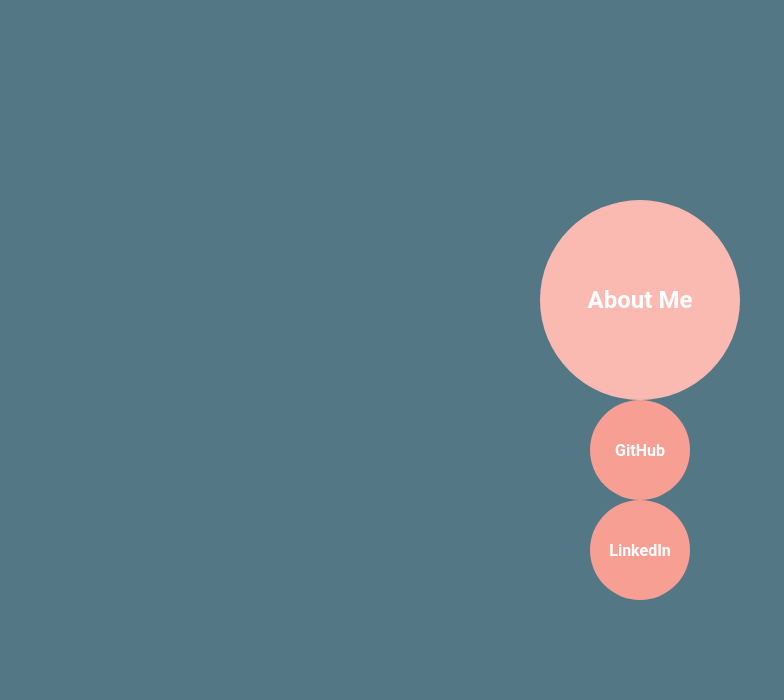
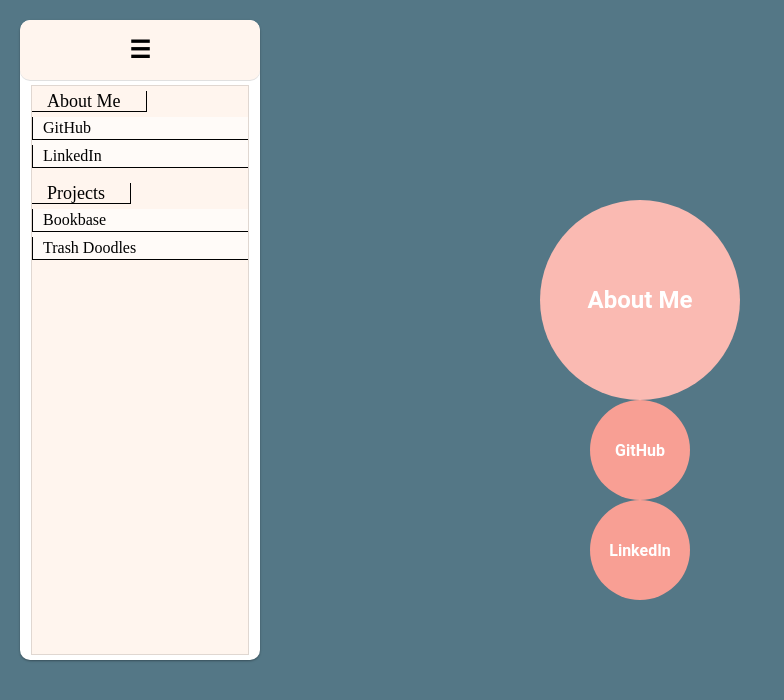
Before and after one commit to scottmcdonald1/angular-portfolio, an Angular app: page / in a window 1280 px wide. Shown: the top 700 px of the page, without its empty margins (0-784 px from the left). Built offline with nearby package versions, Linux system fonts and the light colour scheme.

Commit message:
set up side nav to display data passed in from folders.ts

```diff
--- a/src/app/app.component.html
+++ b/src/app/app.component.html
@@ -1,4 +1,5 @@
 <div id="page-container">
+  <app-side-nav [folders]="folders"></app-side-nav>
   <div id="side-scroll-container" class="container x mandatory-scroll-snapping" dir="ltr">
     <div class="slide" *ngFor="let folder of folders">
       <app-circle-folder [folder]="folder"></app-circle-folder>
--- a/src/app/app.module.ts
+++ b/src/app/app.module.ts
@@ -3,11 +3,13 @@ import { NgModule } from '@angular/core';
 
 import { AppComponent } from './app.component';
 import { CircleFolderComponent } from './circle-folder/circle-folder.component';
+import { SideNavComponent } from './side-nav/side-nav.component';
 
 @NgModule({
   declarations: [
     AppComponent,
     CircleFolderComponent,
+    SideNavComponent,
   ],
   imports: [
     BrowserModule
--- a/src/app/circle-folder/circle-folder.component.html
+++ b/src/app/circle-folder/circle-folder.component.html
@@ -1,5 +1,5 @@
 <div class="circle-container">
-    <div id="{{folder.id}}" class="circle-folder button"><h2>{{folder.name}}</h2></div>
+    <div id="{{folder.elementId}}" class="circle-folder button"><h2>{{folder.name}}</h2></div>
 
     <div id="{{folder.links.id}}" class="circle-link button" *ngFor="let link of folder.links">
         <a target="_blank" href="{{link.url}}"><h4>
--- a/src/app/folder.ts
+++ b/src/app/folder.ts
@@ -1,7 +1,8 @@
 import { LinkItem } from "./link-item";
 
 export interface Folder {
-    id: string;
+    dirId: string;
+    elementId: string;
     name: string;
     links: LinkItem[];
 }
--- a/src/app/folders.ts
+++ b/src/app/folders.ts
@@ -3,19 +3,21 @@ import { LinkItem } from "./link-item"
 
 export const FOLDERS: Folder[] = [
     {
-        id: "cf1",
+        dirId: "df1",
+        elementId: "cf1",
         name: "About Me",
         links: [
-            new LinkItem("cf1-li1", "GitHub", "https://github.com/scottmcdonald1"),
-            new LinkItem("cf1-li2", "LinkedIn", "https://www.linkedin.com/in/scott-mcdonald-0303/"),
+            new LinkItem("df1-li1", "cf1-li1", "GitHub", "https://github.com/scottmcdonald1"),
+            new LinkItem("df1-li2", "cf1-li2", "LinkedIn", "https://www.linkedin.com/in/scott-mcdonald-0303/"),
         ],
     },
     {
-        id: "cf2",
+        dirId: "df2",
+        elementId: "cf2",
         name: "Projects",
         links: [
-            new LinkItem("cf2-li1", "Bookbase", "https://bookbase-app.herokuapp.com/"),
-            new LinkItem("cf2-li2", "Trash Doodles", "https://www.trashdoodles.com/"),
+            new LinkItem("df2-li1", "cf2-li1", "Bookbase", "https://bookbase-app.herokuapp.com/"),
+            new LinkItem("df2-li2", "cf2-li2", "Trash Doodles", "https://www.trashdoodles.com/"),
         ]
     },
 ]
--- a/src/app/link-item.ts
+++ b/src/app/link-item.ts
@@ -1,10 +1,12 @@
 export class LinkItem {
-    id: string;
+    dirId: string;
+    elementId: string;
     name: string;
     url: string;
 
-    constructor(id: string, name: string, url: string) {
-        this.id = id;
+    constructor(dirId: string, elementId: string, name: string, url: string) {
+        this.dirId = dirId;
+        this.elementId = elementId;
         this.name = name;
         this.url = url;
     }
--- /dev/null
+++ b/src/app/side-nav/side-nav.component.css
@@ -0,0 +1,91 @@
+#sidenav {
+    position: absolute;
+    left: 0;
+    top: 0;
+    z-index: 500;
+    margin: 20px;
+    width: 240px;
+    background-color: white;
+    display: flex;
+    flex-direction: column;
+    box-shadow: 0 1px 3px rgba(0,0,0,0.12), 0 1px 2px rgba(0,0,0,0.24);
+    border-radius: 10px;
+    overflow-y: hidden;
+} #sidenav-contents {
+    width: 240px;
+    height: calc(80vh - 60px);
+    align-items: center;
+    flex-direction: column;
+    display: flex;
+} #sidenav-contents.active {
+    display: flex;
+}
+
+#file-tree {
+    margin: 5px;
+    width: 90%;
+    height: 100%;
+    display: flex;
+    flex-direction: column;
+    border: 1px solid rgba(0,0,0,0.12);
+    background-color: seashell;
+    overflow-x: hidden;
+    overflow-y: scroll;
+} #dir-header {
+    margin-block-end: 0;
+    border-bottom: 1px solid black;
+} #file-tree ul {
+    list-style-type: none;
+    padding-inline-start: 0;
+} #directory-dropdown {
+    margin: 15px 0 10px 0;
+} .dir {
+    margin-top: 5px;
+} .dir-item {
+    cursor: pointer;
+} .folder {
+    border: 1px solid black;
+} .dir-folder {
+    margin: 0 0 15px 0;
+    background-color: rgba(255,255,255,0.6);
+} .folder-label {
+    font-size: 18px;
+    padding: 0 25px 0 15px;
+    border-bottom: 1px solid black;
+    border-right: 1px solid black;
+    transition: all 0.3s cubic-bezier(0.075, 0.82, 0.165, 1);
+} .folder-label:hover {
+    background-color: rgba(255,255,255,0.8);
+    box-shadow: -1px -1px rgba(0,0,0,0.12);
+} .link {
+    border-bottom: 1px solid black;
+    border-left: 1px solid black;
+    background-color: rgba(250, 186, 178, 0);
+    margin: 5px 0;
+    padding: 2px 10px;
+    display: flex;
+    transition: all 0.3s cubic-bezier(0.075, 0.82, 0.165, 1);
+}
+
+.li-folder {
+    margin-block-end: 1em;
+}
+
+
+#burger-bar {
+    width: 100%;
+    height: 60px;
+    background-color: seashell;
+    display: flex;
+    justify-content: center;
+    align-items: center;
+    box-shadow: 0 1px rgba(0,0,0,0.12);
+    border-radius: 10px;
+    cursor: pointer;
+    z-index: 5;
+} #burger-bar.active {
+    border-radius: 10px 10px 0 0;
+    box-shadow: 0 1px rgba(0,0,0,0.12);
+} #burger-icon {
+    pointer-events: none;
+}
--- /dev/null
+++ b/src/app/side-nav/side-nav.component.html
@@ -0,0 +1,23 @@
+<nav id="sidenav">
+
+    <div id="burger-bar">
+        <h2 id="burger-icon">☰</h2>
+    </div>
+
+    <div id="sidenav-contents">
+
+        <div id="file-tree">
+
+            <ul id="dir1" class="dir">
+
+                <li *ngFor="let folder of folders"><label class="dir-item folder-label">{{ folder.name }}</label>
+                    <ul id="{{ folder.dirId }}" class="dir-folder">
+                        <li *ngFor="let link of folder.links" id="link.dirId" class="dir-item link">{{ link.name }}</li>
+                    </ul>
+                </li>
+
+            </ul>
+        </div>
+    </div>
+
+</nav>
--- /dev/null
+++ b/src/app/side-nav/side-nav.component.ts
@@ -0,0 +1,18 @@
+import { Component, Input, OnInit } from '@angular/core';
+import { Folder } from '../Folder';
+
+@Component({
+  selector: 'app-side-nav',
+  templateUrl: './side-nav.component.html',
+  styleUrls: ['./side-nav.component.css']
+})
+export class SideNavComponent implements OnInit {
+
+  @Input() folders: Folder[];
+
+  constructor() { }
+
+  ngOnInit() {
+  }
+
+}
```
Also changed, not shown: 1 other file (tests, documents, lock files or other folders).
